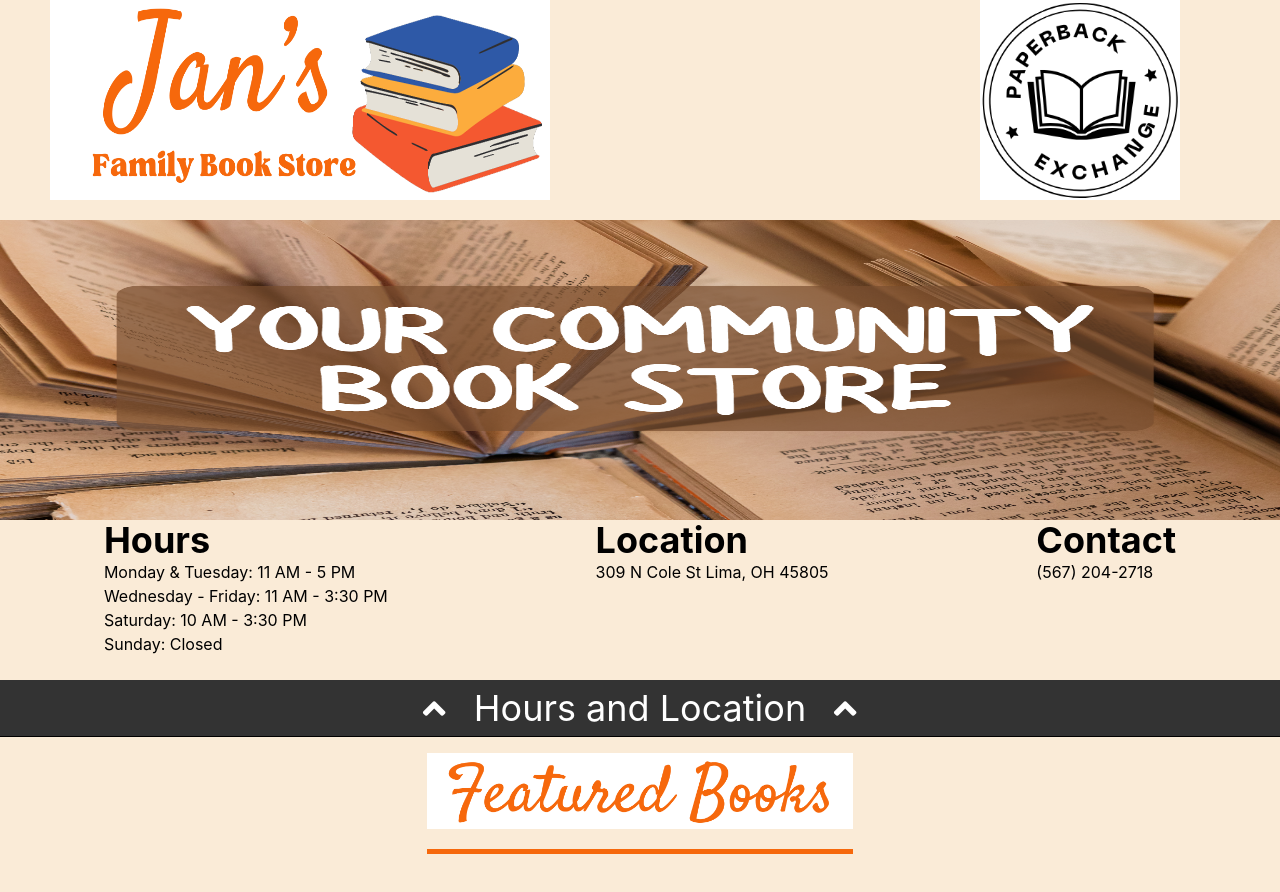
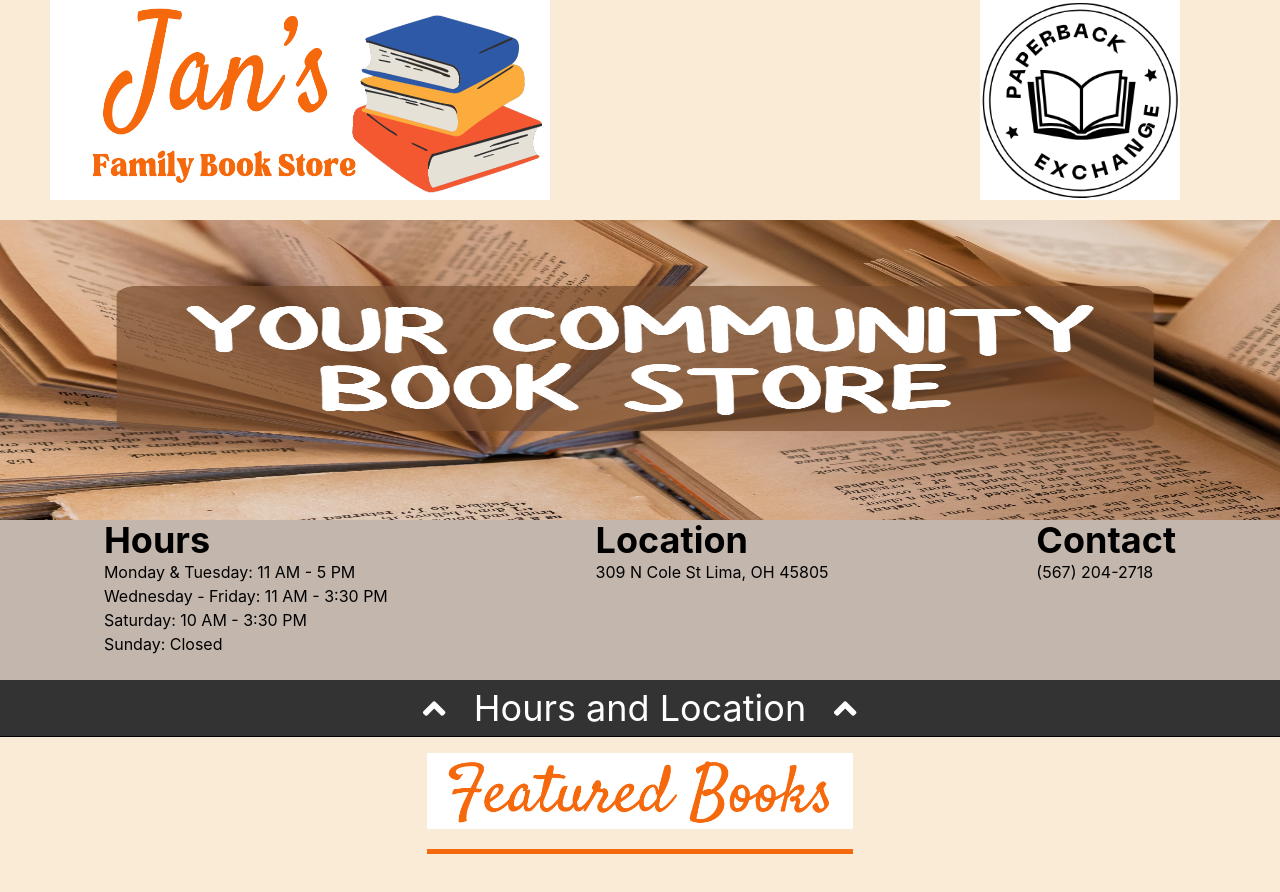
Before and after one commit to TheSicilian12/bookStore, a React (Create React App) app: page / in a window 1280 px wide. Shown: the top 892 px of the page. Built offline with nearby package versions, Linux system fonts and the light colour scheme.

Commit message:
background

```diff
--- a/src/App.js
+++ b/src/App.js
@@ -122,7 +122,7 @@ function App() {
         ></img>
       </div>
 
-      <div className={`${rotate === "rotate-down" ? 'info-small-container' : 'info-container'} flex justify-around bg-antiqueWhite`}>
+      <div className={`${rotate === "rotate-down" ? 'info-small-container' : 'info-container'} flex justify-around background-info`}>
 
         <div>
           <div className="font-bold text-4xl">Hours</div>
--- a/src/input.css
+++ b/src/input.css
@@ -142,6 +142,10 @@ code {
   color: white
 }
 
+.background-info {
+  background-color: #8b83837e;
+}
+
 /* Antique white  FAEBD7
   Light Coral F6828C
   Jet 333333
```
